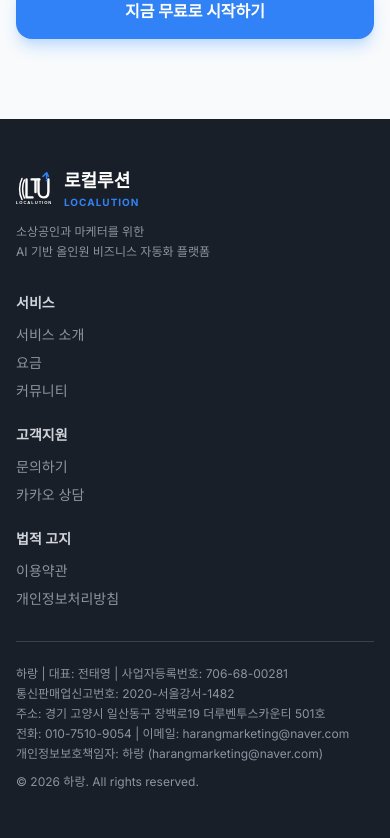
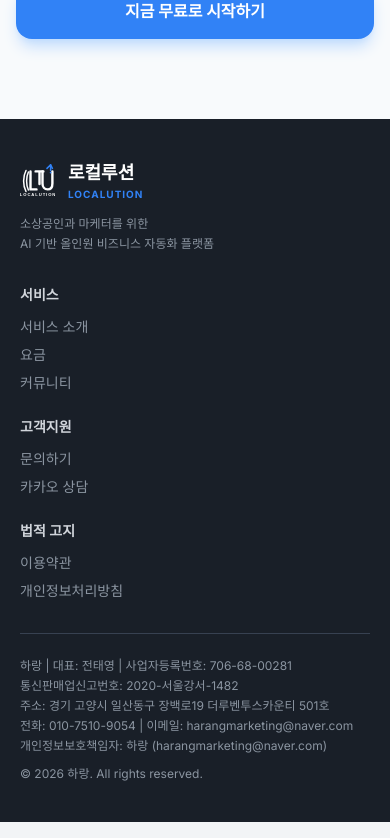
Before and after one commit to jty0221-del/localution, a Next.js app: page / in a window 390 px wide. Shown: the part 6185-7023 px from the top of the page. Built offline with nearby package versions, Linux system fonts and the light colour scheme; no server answers.

Commit message:
fix(mobile): footer w-full + 자소깨짐 수정 (서울강서)

```diff
--- a/app/components/Footer.tsx
+++ b/app/components/Footer.tsx
@@ -2,7 +2,7 @@ import Link from 'next/link'
 
 export default function Footer() {
   return (
-    <footer className="bg-[#191F28] text-white py-12 px-4">
+    <footer className="w-full bg-[#191F28] text-white py-10 px-5 md:py-12 md:px-4">
       <div className="max-w-5xl mx-auto">
         <div className="flex flex-col md:flex-row justify-between gap-8 mb-8">
           {/* 브랜드 */}
```
